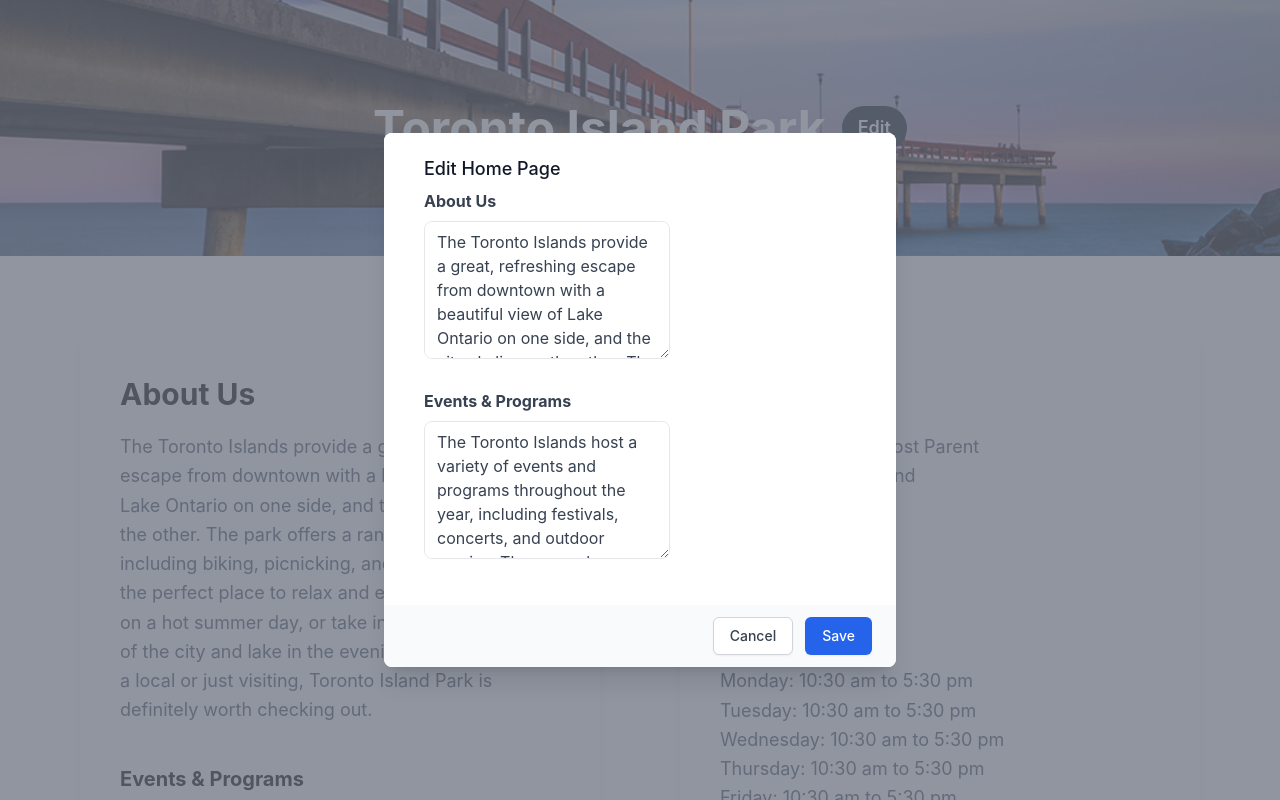
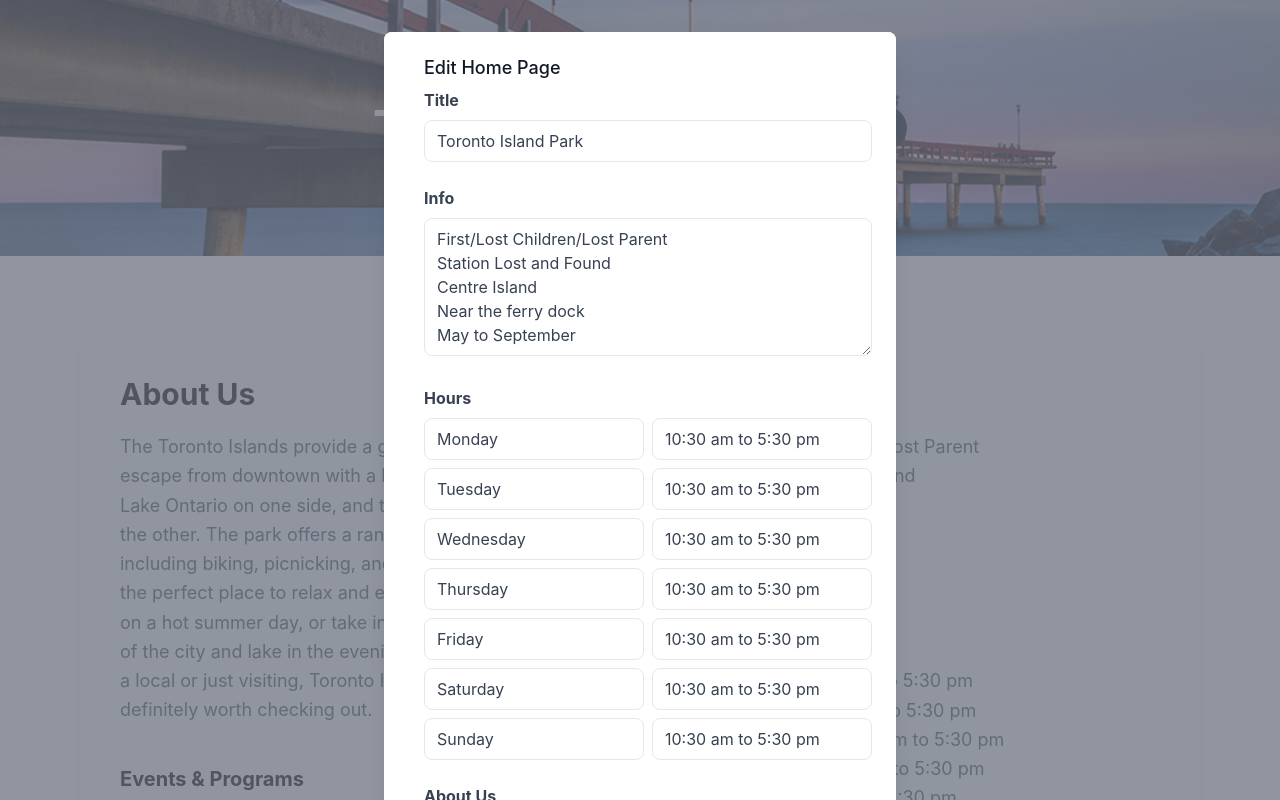
Before and after one commit to GowthamanKanga/ParkWebApp-v3, a React (Create React App) app in the folder frontend/: page /EditHome in a window 1280 px wide. Both pictures are taken after a click on the button "Edit". Shown: the top 800 px of the page. Built offline with nearby package versions, Linux system fonts and the light colour scheme; what google-maps-react would draw is missing.

Commit message:
Add files via upload

```diff
--- a/frontend/src/clientPages/EditHome.jsx
+++ b/frontend/src/clientPages/EditHome.jsx
@@ -5,8 +5,15 @@ import Modal from "./EditParkHomeModal";
 
 const EditHome = () => {
   const [modalOpen, setModalOpen] = useState(false);
+  const [newTitle, setNewTitle] = useState(mockData.title);
   const [newAboutText, setNewAboutText] = useState(mockData.about);
   const [newEventsText, setNewEventsText] = useState(mockData.events);
+  const [newInfo, setNewInfo] = useState(mockData.info);
+  const [newHours, setNewHours] = useState(mockData.hours);
+
+  const handleTitleChange = (event) => {
+    setNewTitle(event.target.value);
+  };
 
   const handleAboutChange = (event) => {
     setNewAboutText(event.target.value);
@@ -16,6 +23,13 @@ const EditHome = () => {
     setNewEventsText(event.target.value);
   };
 
+  const handleInfoChange = (event) => {
+    setNewInfo(event.target.value);
+  };
+
+  const handleHoursChange = (event) => {
+    setNewHours(event.target.value);
+  };
 
   const handleModalOpen = () => {
     setModalOpen(true);
@@ -26,14 +40,19 @@ const EditHome = () => {
   };
 
   const handleSaveChanges = () => {
+    mockData.title = newTitle;
     mockData.about = newAboutText;
     mockData.events = newEventsText;
+    mockData.info = newInfo;
+    mockData.hours = newHours;
     setModalOpen(false);
   };
-
   return (
     <>
-      <div className="bg-cover bg-center h-64 w-full"style={{ backgroundImage: `url(${centreIslandPier})` }}>
+      <div
+        className="bg-cover bg-center h-64 w-full"
+        style={{ backgroundImage: `url(${centreIslandPier})` }}
+      >
         <div className="container mx-auto h-full flex items-center justify-center">
           <h1 className="text-white text-5xl font-bold leading-tight">
             {mockData.title}
@@ -89,7 +108,77 @@ const EditHome = () => {
         <div className="mb-6">
           <label
             className="block text-gray-700 font-bold mb-2"
-            htmlFor="about-textarea">
+            htmlFor="park-title"
+          >
+            Title
+          </label>
+          <input
+            className="w-full px-3 py-2 text-gray-700 border rounded-lg focus:outline-none"
+            id="park-title"
+            type="text"
+            value={mockData.title}
+            onChange={(event) => {
+              mockData({ ...mockData, title: event.target.value });
+            }}
+          />
+        </div>
+        <div className="mb-6">
+          <label
+            className="block text-gray-700 font-bold mb-2"
+            htmlFor="park-info"
+          >
+            Info
+          </label>
+          <textarea
+            className="w-full px-3 py-2 text-gray-700 border rounded-lg focus:outline-none"
+            id="park-info"
+            rows="5"
+            value={mockData.info.join("\n")}
+            onChange={(event) => {
+              mockData({
+                ...mockData,
+                info: event.target.value.split("\n"),
+              });
+            }}
+          ></textarea>
+        </div>
+        <div className="mb-6">
+          <label
+            className="block text-gray-700 font-bold mb-2"
+            htmlFor="park-hours"
+          >
+            Hours
+          </label>
+          {mockData.hours.map((item, index) => (
+            <div key={index} className="flex mb-2">
+              <input
+                className="w-1/2 px-3 py-2 text-gray-700 border rounded-lg focus:outline-none"
+                type="text"
+                value={item.day}
+                onChange={(event) => {
+                  const hours = [...mockData.hours];
+                  hours[index].day = event.target.value;
+                  mockData({ ...mockData, hours });
+                }}
+              />
+              <input
+                className="w-1/2 px-3 py-2 text-gray-700 border rounded-lg focus:outline-none ml-2"
+                type="text"
+                value={item.time}
+                onChange={(event) => {
+                  const hours = [...mockData.hours];
+                  hours[index].time = event.target.value;
+                  mockData({ ...mockData, hours });
+                }}
+              />
+            </div>
+          ))}
+        </div>
+        <div className="mb-6">
+          <label
+            className="block text-gray-700 font-bold mb-2"
+            htmlFor="about-textarea"
+          >
             About Us
           </label>
           <textarea
```
Also changed, not shown: frontend/src/pages/BookingForm.jsx (line endings or trailing spaces), frontend/src/pages/FacilityList.jsx (line endings or trailing spaces), frontend/src/pages/Home.jsx (line endings or trailing spaces).
